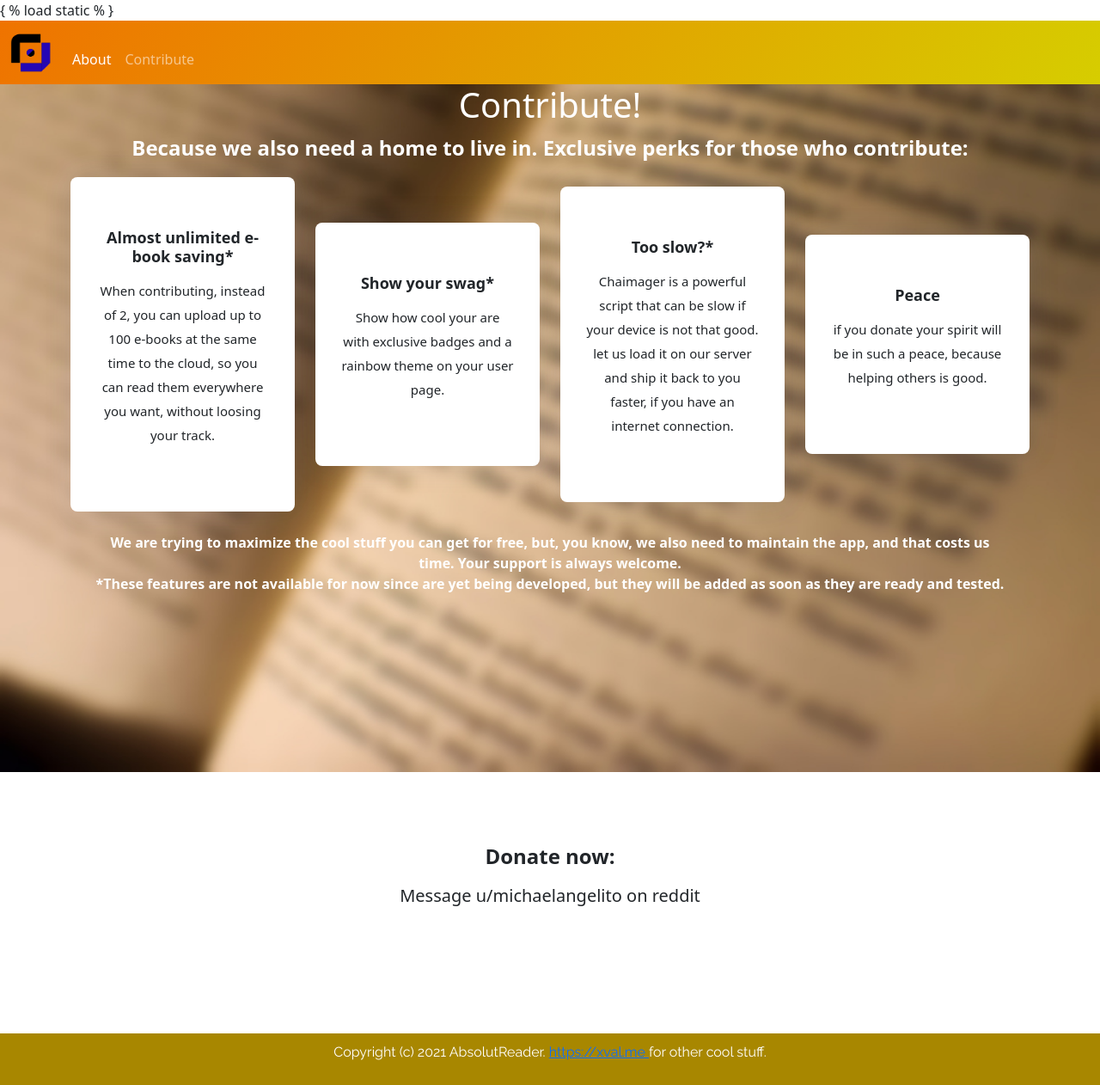
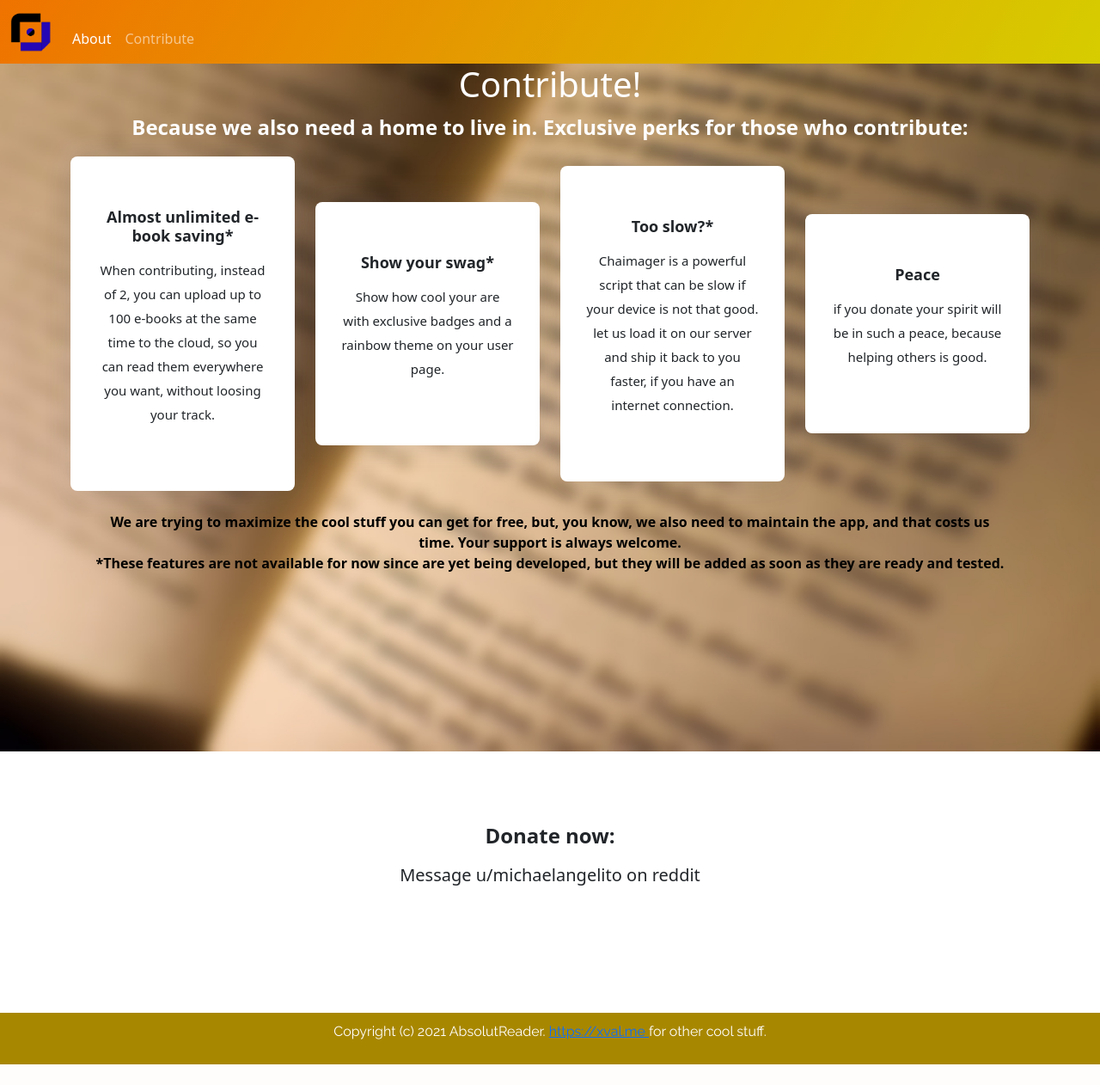
Before and after one commit to xvalme/AbsolutReader, a Django app: template Server/ar/templates/contribute.html in a window 1280 px wide. Shown: the whole page at 86% size. After the commit the page ends 1238 px from the top, so only its background shows below. Run offline with Django 3.2, Linux system fonts and the light colour scheme; the template is opened without the code that fills it, so the values that code supplies are empty; some libraries are stand-ins or nearby versions; some web fonts are replaced.

Commit message:
Website edits

```diff
--- a/AbsolutReader/src/js/renderer.js
+++ b/AbsolutReader/src/js/renderer.js
@@ -122,6 +122,10 @@ export default class Pdf_Renderer extends Component {
 			//Now that we have the Chaimager json, we need to edit the PDF
 			//Reading the pdf again from filepath:
 
+			this.setState((state) => {return {
+				chaimager_stage: 0
+				}});
+
 			var base64_pdf = await RNFS.readFile(filepath, 'base64');
 
 			var pdfDoc = base64js.toByteArray(base64_pdf); //PDF as byte array so pdf.js library can understand it
@@ -156,7 +160,6 @@ export default class Pdf_Renderer extends Component {
 					var absolut_unit = 50 / numPages;
 
 					for (let i = 1; i <= numPages; i++){
-
 
 						var page = await doc.getPage(i);
 
--- a/Server/ar/views.py
+++ b/Server/ar/ar/views.py
@@ -5,4 +5,4 @@ def index (request):
     return render (request, "index.html")
 
 def contribute (request):
-    return 0
+    return render (request, "contribute.html")
--- a/Server/ar/templates/contribute.html
+++ b/Server/ar/templates/contribute.html
@@ -1,7 +1,6 @@
 <!DOCTYPE html>
 <html lang="en">
-    { % load static % }
-
+    {% load static %}
 <head>
     <meta charset="utf-8">
     <meta name="viewport" content="width=device-width, initial-scale=1.0, shrink-to-fit=no">
@@ -11,35 +10,35 @@
     <meta property="og:type" content="website">
     <meta property="og:image" content="">
     <meta name="twitter:card" content="summary">
-    <link rel="icon" type="image/png" sizes="500x500" href="assets/img/logo.png">
-    <link rel="icon" type="image/png" sizes="500x500" href="assets/img/logo.png">
-    <link rel="icon" type="image/png" sizes="500x500" href="assets/img/logo.png">
-    <link rel="stylesheet" href="assets/bootstrap/css/bootstrap.min.css">
+    <link rel="icon" type="image/png" sizes="500x500" href="{% static 'assets/img/logo.png'%}">
+    <link rel="icon" type="image/png" sizes="500x500" href="{% static 'assets/img/logo.png'%}">
+    <link rel="icon" type="image/png" sizes="500x500" href="{% static 'assets/img/logo.png'%}">
+    <link rel="stylesheet" href="{% static 'assets/bootstrap/css/bootstrap.min.css'%}">
     <link rel="stylesheet" href="https://fonts.googleapis.com/css?family=Arbutus+Slab">
     <link rel="stylesheet" href="https://fonts.googleapis.com/css?family=Raleway">
-    <link rel="stylesheet" href="assets/css/Animated-gradient-background-1.css">
-    <link rel="stylesheet" href="assets/css/Animated-gradient-background-2.css">
-    <link rel="stylesheet" href="assets/css/Animated-gradient-background.css">
-    <link rel="stylesheet" href="assets/css/animated-services.css">
-    <link rel="stylesheet" href="assets/css/Animated-Text-Background.css">
-    <link rel="stylesheet" href="assets/css/gradient-navbar-1.css">
-    <link rel="stylesheet" href="assets/css/gradient-navbar.css">
-    <link rel="stylesheet" href="assets/css/Navigation-Menu.css">
-    <link rel="stylesheet" href="assets/css/styles.css">
+    <link rel="stylesheet" href="{% static 'assets/css/Animated-gradient-background-1.css'%}">
+    <link rel="stylesheet" href="{% static 'assets/css/Animated-gradient-background-2.css'%}">
+    <link rel="stylesheet" href="{% static 'assets/css/Animated-gradient-background.css'%}">
+    <link rel="stylesheet" href="{% static 'assets/css/animated-services.css'%}">
+    <link rel="stylesheet" href="{% static 'assets/css/Animated-Text-Background.css'%}">
+    <link rel="stylesheet" href="{% static 'assets/css/gradient-navbar-1.css'%}">
+    <link rel="stylesheet" href="{% static 'assets/css/gradient-navbar.css'%}">
+    <link rel="stylesheet" href="{% static 'assets/css/Navigation-Menu.css'%}">
+    <link rel="stylesheet" href="{% static 'assets/css/styles.css'%}">
 </head>
 
 <body>
     <nav class="navbar navbar-dark navbar-expand-md" id="app-navbar" style="max-height: 10vh;">
-        <div class="container-fluid"><a class="navbar-brand" href="#"><img src="assets/img/logo.png" style="max-height: 6vh;"></a><button data-bs-toggle="collapse" class="navbar-toggler" data-bs-target="#navcol-1"><span class="visually-hidden">Toggle navigation</span><span class="navbar-toggler-icon"></span></button>
+        <div class="container-fluid"><a class="navbar-brand" href="/"><img src="{% static 'assets/img/logo.png' %} " style="max-height: 6vh;"></a><button data-bs-toggle="collapse" class="navbar-toggler" data-bs-target="#navcol-1"><span class="visually-hidden">Toggle navigation</span><span class="navbar-toggler-icon"></span></button>
             <div class="collapse navbar-collapse" id="navcol-1">
                 <ul class="navbar-nav ml-auto">
-                    <li class="nav-item"><a class="nav-link active" href="#">About</a></li>
+                    <li class="nav-item"><a class="nav-link active" href="/">About</a></li>
                     <li class="nav-item"><a class="nav-link" href="#">Contribute</a></li>
                 </ul>
             </div>
         </div>
     </nav>
-    <section id="services" class="services" style="background-image: url(&quot;assets/img/book-1070043_960_720(1).jpg&quot;);min-height: 100vh;background-repeat: round;">
+    <section id="services" class="services" style="background-image: url('/static/assets/img/book_background.jpg');min-height: 100vh;background-repeat: round;">
         <div class="container-md section-title">
             <h1 style="color: #ffffff;align-self: center;text-align: center;">Contribute!</h1>
             <p style="text-align: center;color: #FFFFFF;font-size: 1.5rem;"><strong>Because we also need a home to live in. Exclusive perks for those who contribute:</strong></p>
@@ -78,7 +77,7 @@
                 </div>
             </div>
             <div style="margin: 3vh;">
-                <p style="color: rgb(255,255,255);font-weight: bold;text-align: center;">We are trying to maximize the cool stuff you can get for free, but, you know, we also need to maintain the app, and that costs us time. Your support is always welcome.<br>*These features are not available for now since are yet being developed, but they will be added as soon as they are ready and tested.</p>
+                <p style="color: rgb(0, 0, 0);font-weight: bold;text-align: center;">We are trying to maximize the cool stuff you can get for free, but, you know, we also need to maintain the app, and that costs us time. Your support is always welcome.<br>*These features are not available for now since are yet being developed, but they will be added as soon as they are ready and tested.</p>
             </div>
         </div>
     </section>
@@ -94,9 +93,9 @@
         <p style= "color:white; font-family: raleway">Copyright (c) 2021 AbsolutReader. <a href="https://xval.me"> https://xval.me </a> for other cool stuff.</p>
     </div>
 </footer>
-    <script src="assets/bootstrap/js/bootstrap.min.js"></script>
-    <script src="assets/js/Animated-gradient-background.js"></script>
-    <script src="assets/js/Animated-Text-Background.js"></script>
+    <script src="{% static 'assets/bootstrap/js/bootstrap.min.js' %} "></script>
+    <script src="{% static 'assets/js/Animated-gradient-background.js' %} "></script>
+    <script src="{% static 'assets/js/Animated-Text-Background.js' %} "></script>
 </body>
 
 </html>
```
Also changed, not shown: Server/ar/ar/urls.py (+5 -3 lines), Server/ar/templates/index.html (+7 -7 lines), Server/ar/static/assets/img/book-1070043_960_720.webp (deleted), Server/ar/static/assets/img/book_background.jpg (renamed from Server/ar/static/assets/img/book-1070043_960_720(1).jpg).
